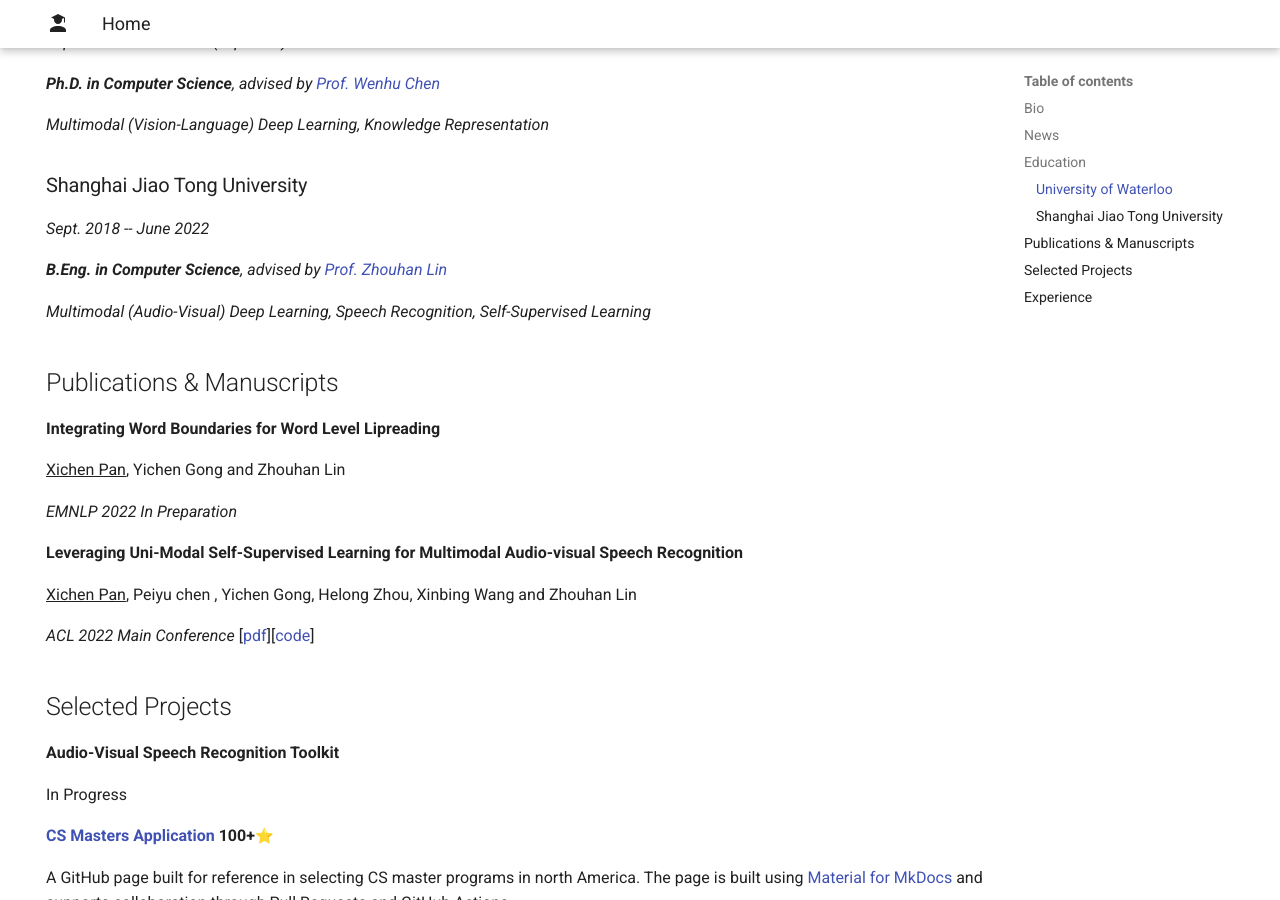
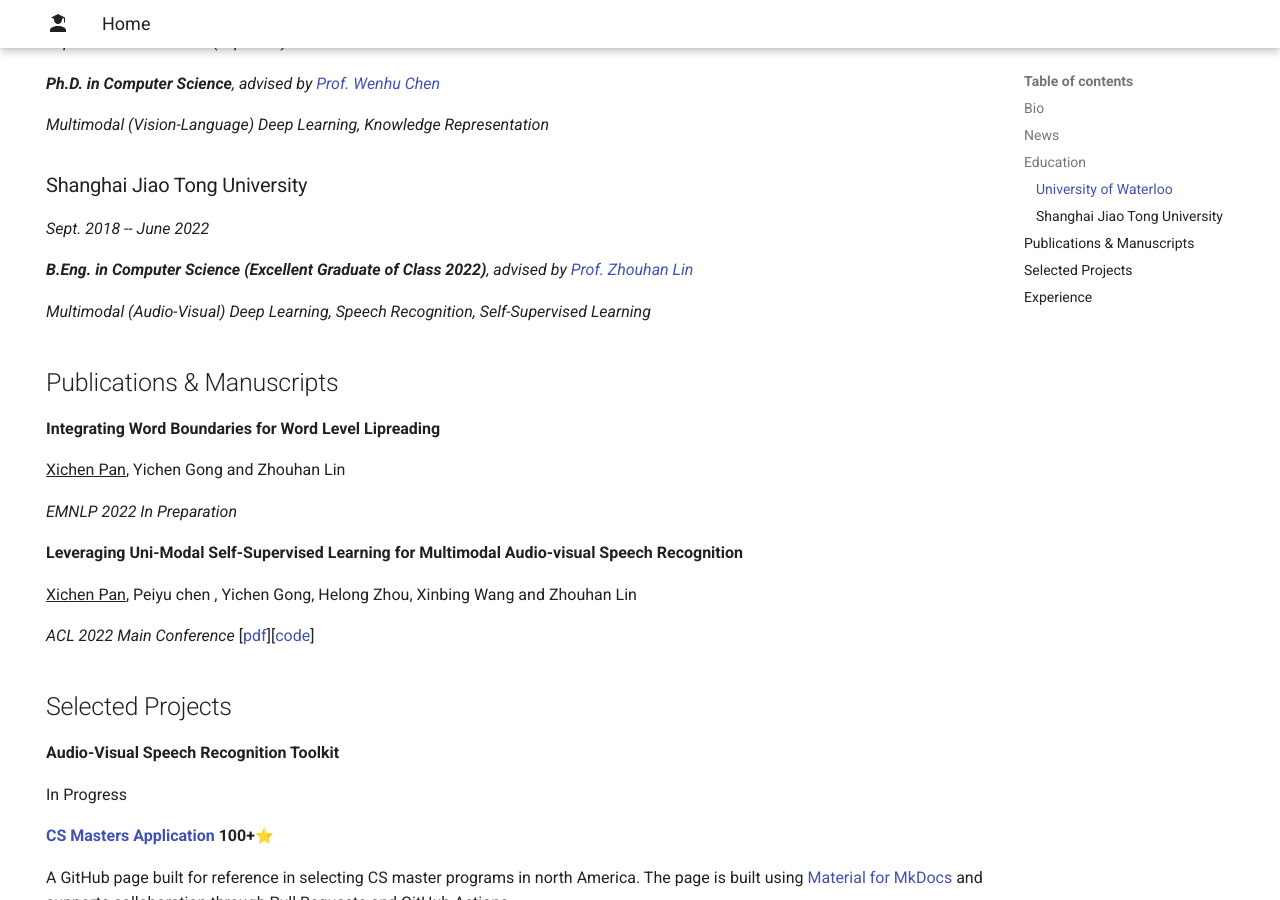
Before and after one commit to xichenpan/xichenpan.github.io, an MkDocs documentation site: the page built from docs/index.md, in a window 1280 px wide and 900 px high, scrolled down 741 px. Built offline with MkDocs 1.6.1 and Material for MkDocs 9.7.7, drawn with Linux system fonts in a browser that asks for light colours; emoji names are drawn with the system emoji font.

Commit message:
Update index.md

```diff
--- a/docs/index.md
+++ b/docs/index.md
@@ -33,7 +33,7 @@ Email: [xcpan [dot] mail [at] gmail [dot] com](mailto:xcpan.mail@gmail.com)
 
 *Sept. 2018 -- June 2022*
 
-***B.Eng. in Computer Science**, advised by [Prof. Zhouhan Lin](https://jhc.sjtu.edu.cn/people/members/faculty/zhouhan-lin.html)*
+***B.Eng. in Computer Science (Excellent Graduate of Class 2022)**, advised by [Prof. Zhouhan Lin](https://jhc.sjtu.edu.cn/people/members/faculty/zhouhan-lin.html)*
 
 *Multimodal (Audio-Visual) Deep Learning, Speech Recognition, Self-Supervised Learning*
 
```
